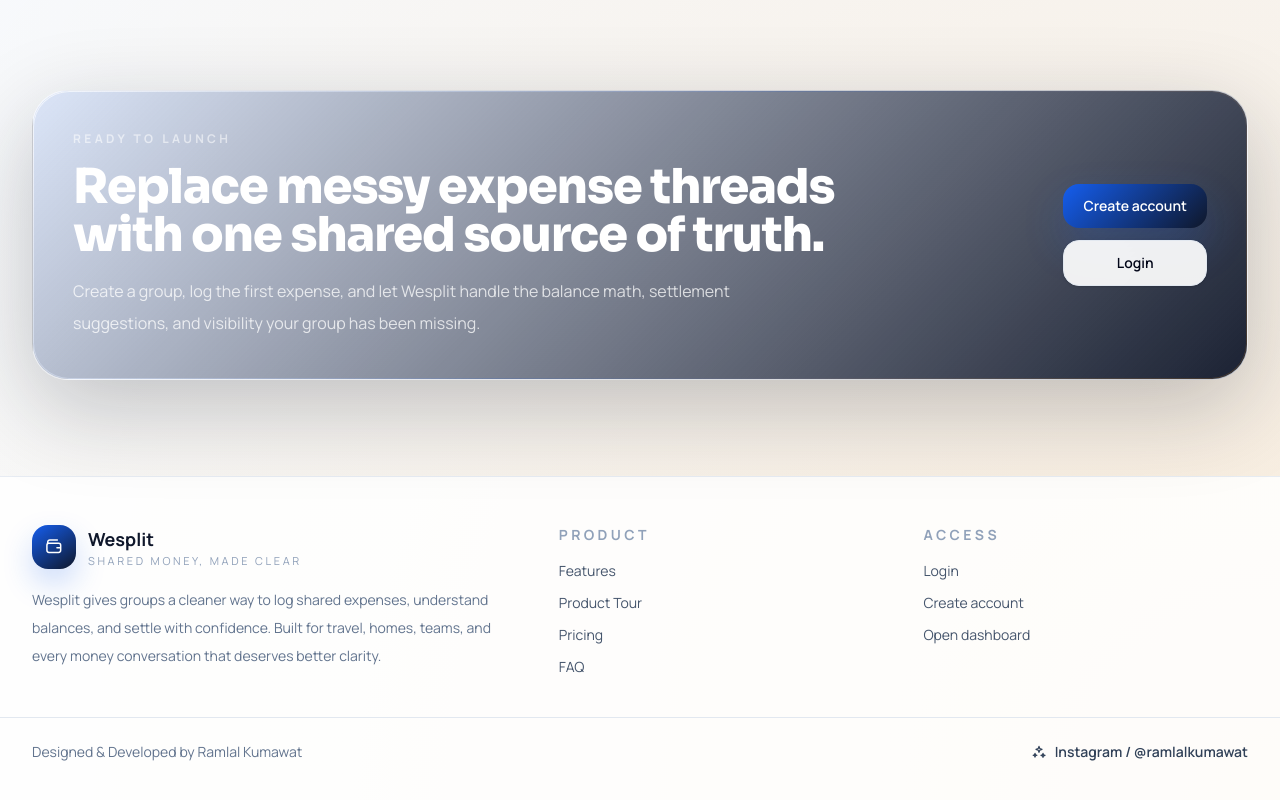
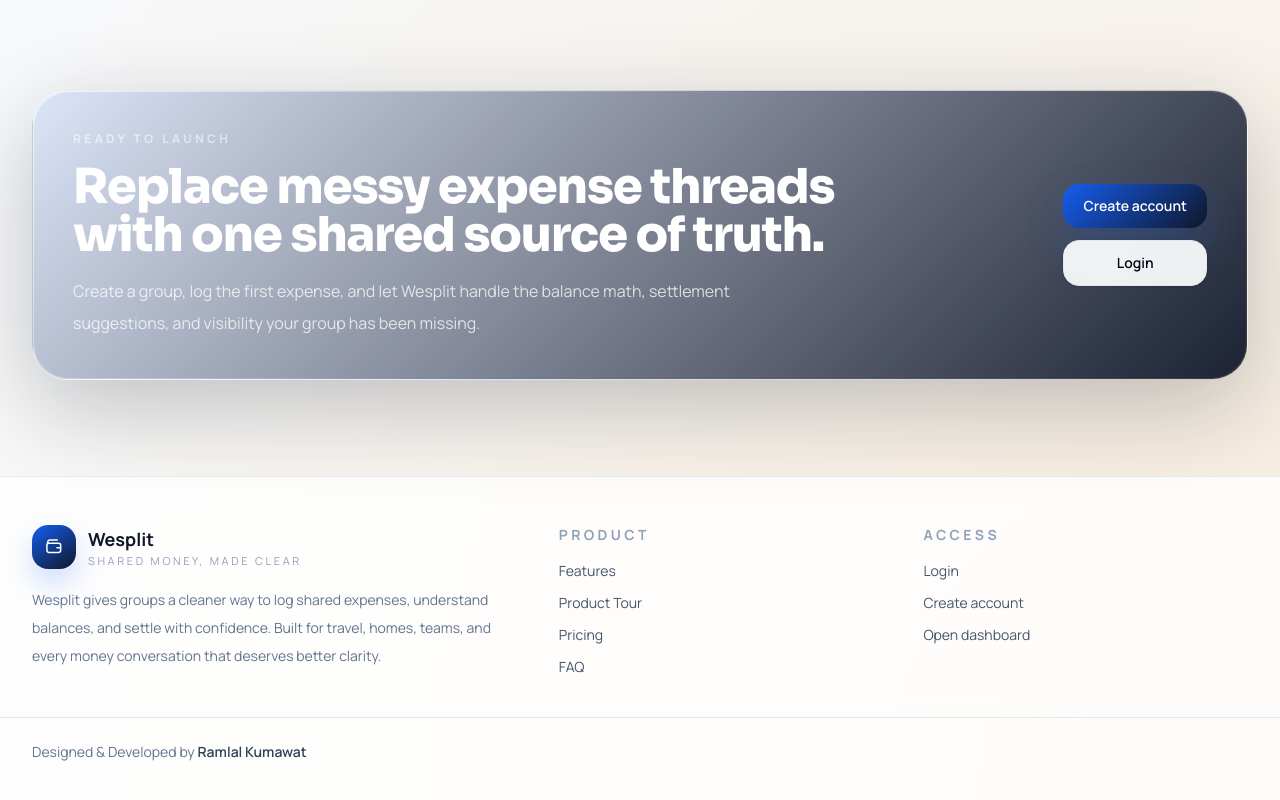
Before and after one commit to ramlalkumawat/WeSplit, a React (Vite) app in the folder frontend/: page / in a window 1280 px wide. Shown: the part 6157-6957 px from the top of the page. Built offline with nearby package versions, Linux system fonts and the light colour scheme; no server answers.

Commit message:
Update footer Instagram attribution link

```diff
--- a/frontend/src/components/marketing/Footer.jsx
+++ b/frontend/src/components/marketing/Footer.jsx
@@ -1,7 +1,6 @@
 import { Link } from 'react-router-dom'
 import { footerLinks } from '../../data/landingContent'
 import BrandMark from '../layout/BrandMark'
-import Icon from '../ui/Icon'
 
 export default function Footer() {
   return (
@@ -47,17 +46,18 @@ export default function Footer() {
         </div>
       </div>
 
-      <div className="page-shell mt-10 flex flex-col gap-4 border-t border-slate-200 pt-6 text-sm text-slate-500 lg:flex-row lg:items-center lg:justify-between">
-        <p>Designed & Developed by Ramlal Kumawat</p>
+      <div className="page-shell mt-10 border-t border-slate-200 pt-6 text-sm text-slate-500">
+        <p>
+          Designed & Developed by{' '}
           <a
-          className="inline-flex items-center gap-2 font-semibold text-slate-700 transition hover:text-primary"
+            className="font-semibold text-slate-700 transition hover:text-primary"
             href="https://instagram.com/ramlalkumawat"
             rel="noreferrer"
             target="_blank"
           >
-          <Icon name="spark" size={16} />
-          Instagram / @ramlalkumawat
+            Ramlal Kumawat
           </a>
+        </p>
       </div>
     </footer>
   )
```
Lines whose indentation alone changed are shown as unchanged.
